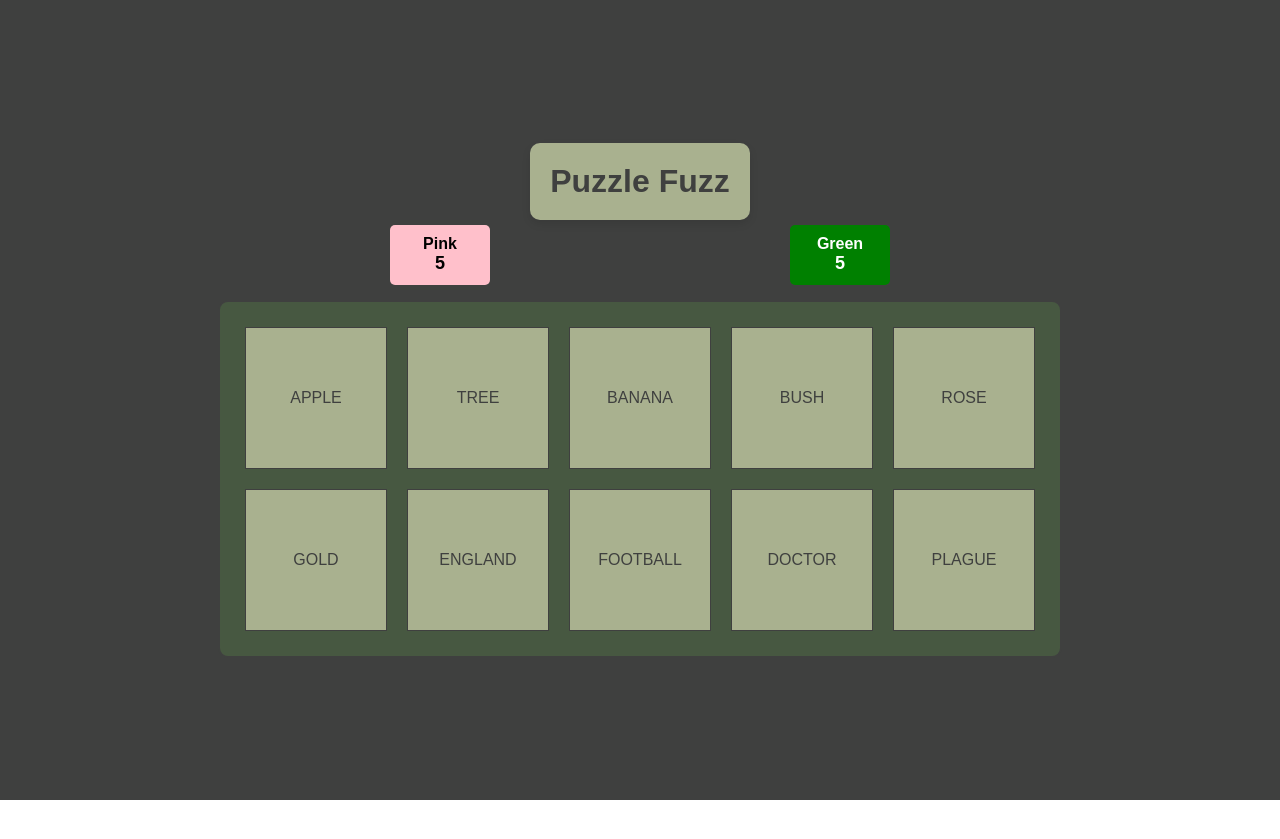
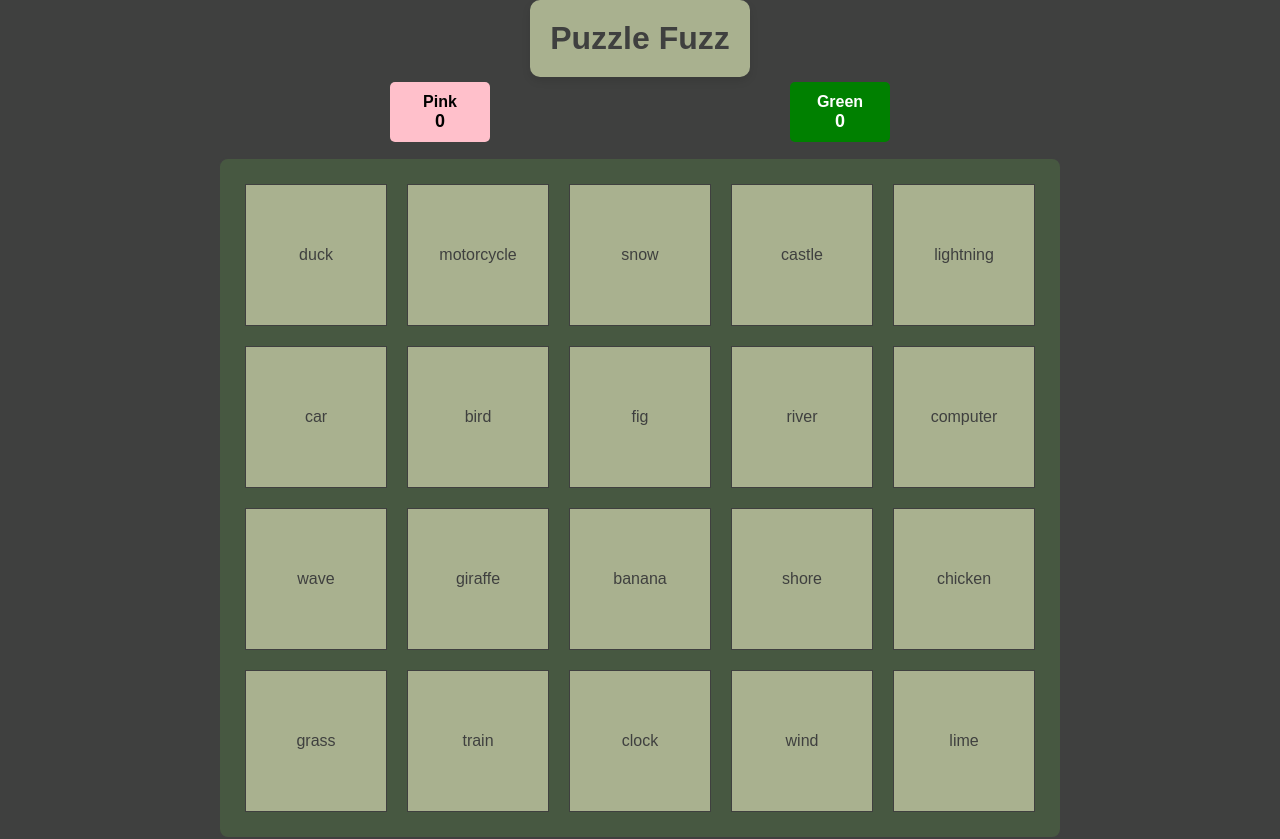
Before and after one commit to bweithers/puzzlefuzz, a React (Create React App) app: page / in a window 1280 px wide. Before the commit the page ends 800 px from the top, so only its background shows below. Built offline with nearby package versions, Linux system fonts and the light colour scheme.

Commit message:
select words randomly from file

```diff
--- a/src/components/Game.js
+++ b/src/components/Game.js
@@ -1,32 +1,65 @@
+/**
+ * The `Game` component is the main entry point for the game application. It is responsible for fetching the list of words, assigning colors to them, and managing the game state.
+ *
+ * The component uses the `useState` and `useEffect` hooks to manage the state of the game, including the list of words, the number of pink and green words remaining, and the revealed state of each word.
+ *
+ * The `fetchWordsAndSetup` function is called on component mount to fetch the list of words from a server and randomly select 20 words, assigning them colors and shuffling them. The selected words are then stored in the component's state.
+ *
+ * The `handleWordClick` function is called when a user clicks on a word in the game board. It updates the revealed state of the clicked word and decrements the count of the corresponding color (pink or green) in the game state.
+ *
+ * The `Game` component renders the `Board` and `ScoreTracker` components, passing the necessary props to them.
+ */
 import React, { useState, useEffect } from 'react';
 import Board from './Board';
 import ScoreTracker from './ScoreTracker';
 
 const Game = () => {
-  const [words, setWords] = useState([
-    { text: "APPLE", color: "pink", revealed: false },
-    { text: "TREE", color: "green", revealed: false },
-    { text: "BANANA", color: "pink", revealed: false },
-    { text: "BUSH", color: "green", revealed: false },
-    { text: "ROSE", color: "pink", revealed: false },
-    { text: "GOLD", color: "green", revealed: false },
-    { text: "ENGLAND", color: "pink", revealed: false },
-    { text: "FOOTBALL", color: "green", revealed: false },
-    { text: "DOCTOR", color: "pink", revealed: false },
-    { text: "PLAGUE", color: "green", revealed: false }
-    // Add more words as needed
-  ]);
+  const [words, setWords] = useState([]);
 
 
   const [pinkLeft, setPinkLeft] = useState(0);
   const [greenLeft, setGreenLeft] = useState(0);
 
+  const fetchWordsAndSetup = async () => {
+    try {
+      const response = await fetch('/words.txt');
+      const text = await response.text();
+      const allWords = text.split('\n').filter(word => word.trim() !== '');
+
+      // Randomly select 20 words
+      const selectedWords = [];
+      while (selectedWords.length < 20) {
+        const randomWord = allWords[Math.floor(Math.random() * allWords.length)];
+        if (!selectedWords.includes(randomWord)) {
+          selectedWords.push(randomWord);
+        }
+      }
+
+      // Assign colors
+      const coloredWords = selectedWords.map((word, index) => {
+        let color;
+        if (index < 8) color = 'pink';
+        else if (index < 15) color = 'green';
+        else if (index < 19) color = 'neutral';
+        else color = 'bomb';
+
+        return { text: word, color, revealed: false };
+      });
+
+      // Shuffle the colored words
+      for (let i = coloredWords.length - 1; i > 0; i--) {
+        const j = Math.floor(Math.random() * (i + 1));
+        [coloredWords[i], coloredWords[j]] = [coloredWords[j], coloredWords[i]];
+      }
+
+      setWords(coloredWords);
+    } catch (error) {
+      console.error('Error fetching words:', error);
+    }
+  };
+
   useEffect(() => {
-    // Count initial unrevealed words
-    const pinkCount = words.filter(word => word.color === "pink" && !word.revealed).length;
-    const greenCount = words.filter(word => word.color === "green" && !word.revealed).length;
-    setPinkLeft(pinkCount);
-    setGreenLeft(greenCount);
+    fetchWordsAndSetup();
   }, []);
 
   const handleWordClick = (index) => {
```
Also changed, not shown: public/words.txt (added).
